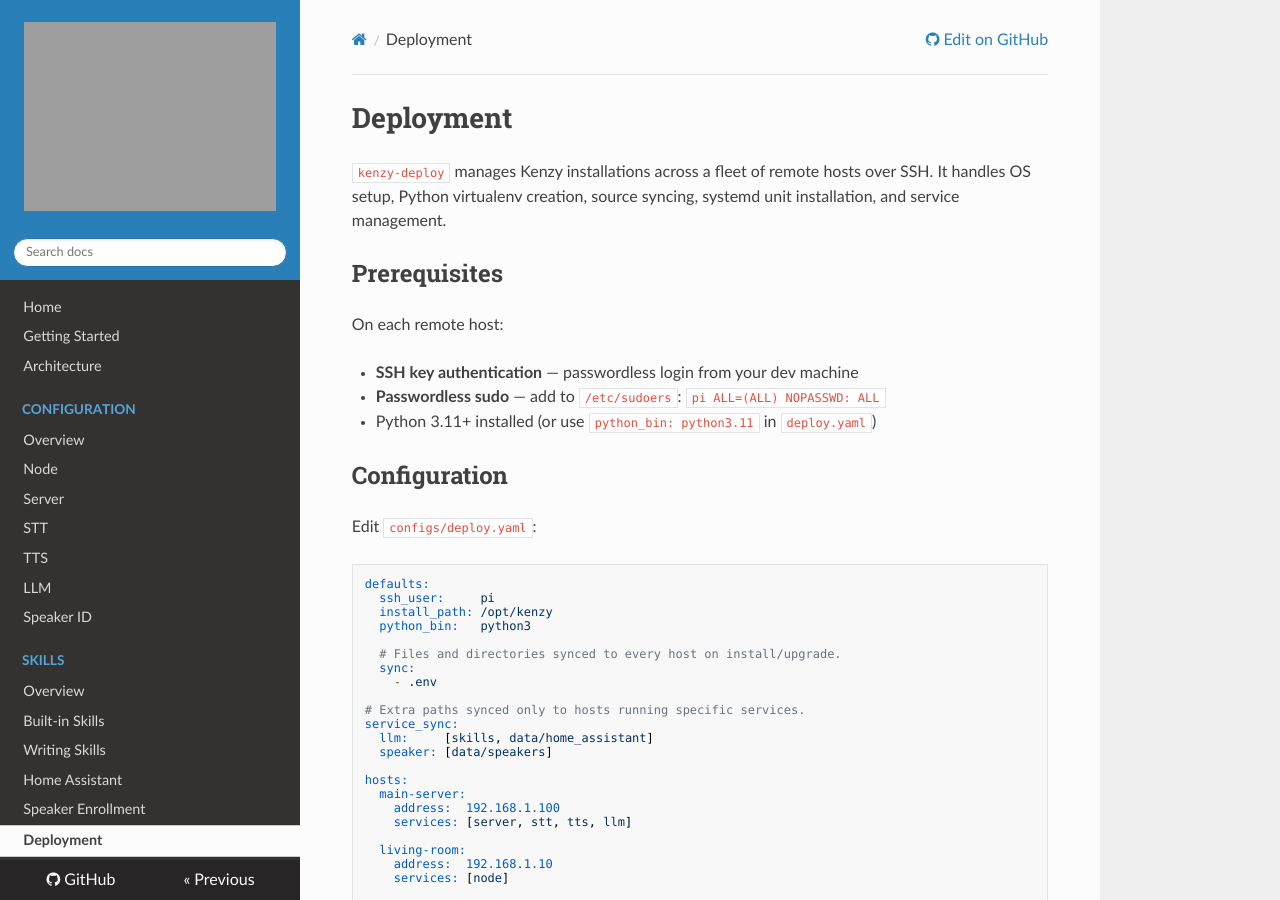
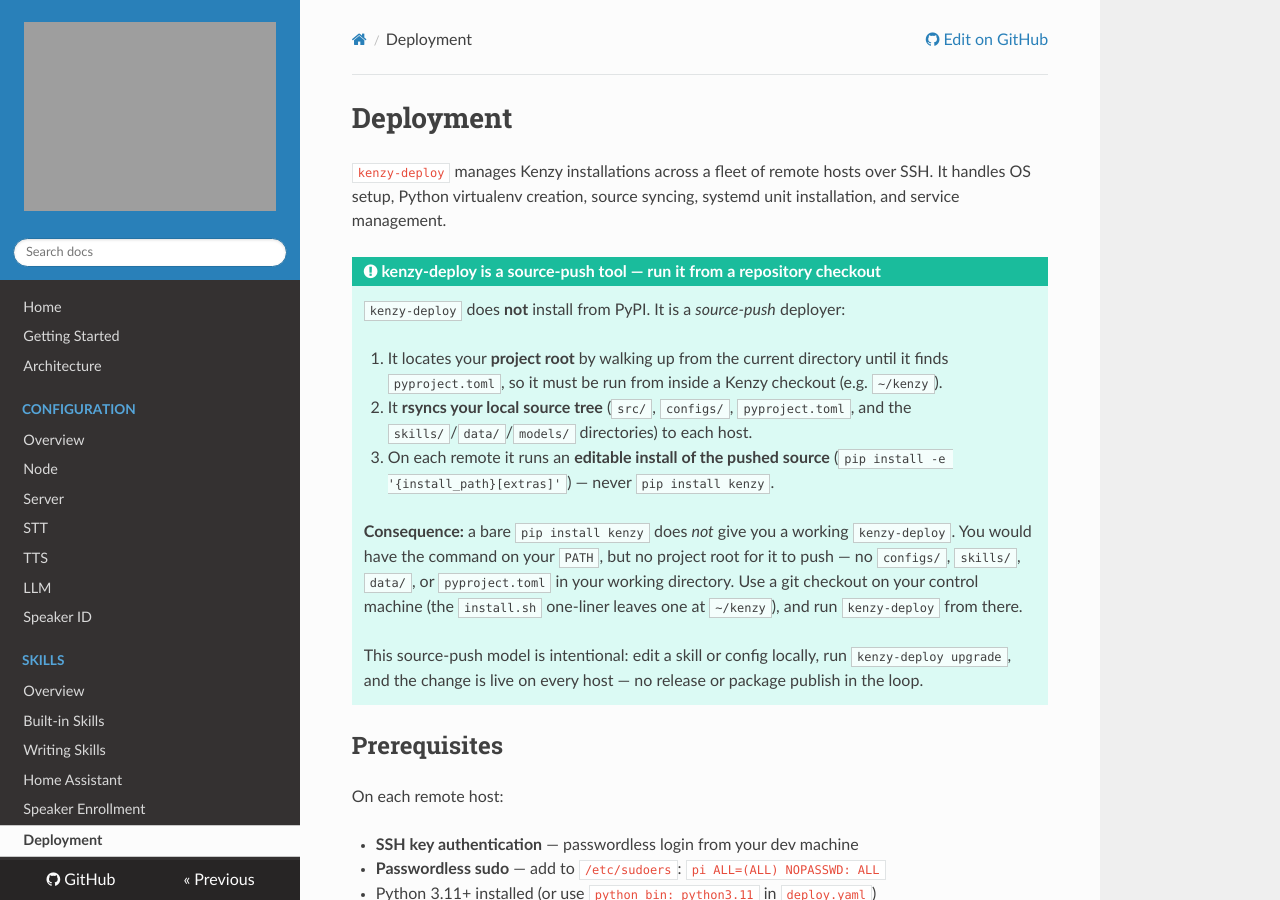
Before and after one commit to lnxusr1/kenzy, an MkDocs documentation site: the page built from docs/deployment.md, in a window 1280 px wide and 900 px high. Built offline with MkDocs 1.6.1, drawn with Linux system fonts in a browser that asks for light colours; nearby versions of some CDN libraries.

Commit message:
Notes on deployment process

```diff
--- a/docs/deployment.md
+++ b/docs/deployment.md
@@ -1,6 +1,17 @@
 # Deployment
 
 `kenzy-deploy` manages Kenzy installations across a fleet of remote hosts over SSH. It handles OS setup, Python virtualenv creation, source syncing, systemd unit installation, and service management.
+
+!!! important "kenzy-deploy is a source-push tool — run it from a repository checkout"
+    `kenzy-deploy` does **not** install from PyPI. It is a *source-push* deployer:
+
+    1. It locates your **project root** by walking up from the current directory until it finds `pyproject.toml`, so it must be run from inside a Kenzy checkout (e.g. `~/kenzy`).
+    2. It **rsyncs your local source tree** (`src/`, `configs/`, `pyproject.toml`, and the `skills/`/`data/`/`models/` directories) to each host.
+    3. On each remote it runs an **editable install of the pushed source** (`pip install -e '{install_path}[extras]'`) — never `pip install kenzy`.
+
+    **Consequence:** a bare `pip install kenzy` does *not* give you a working `kenzy-deploy`. You would have the command on your `PATH`, but no project root for it to push — no `configs/`, `skills/`, `data/`, or `pyproject.toml` in your working directory. Use a git checkout on your control machine (the [`install.sh`](https://kenzy.dev/install.sh) one-liner leaves one at `~/kenzy`), and run `kenzy-deploy` from there.
+
+    This source-push model is intentional: edit a skill or config locally, run `kenzy-deploy upgrade`, and the change is live on every host — no release or package publish in the loop.
 
 ## Prerequisites
 
```
